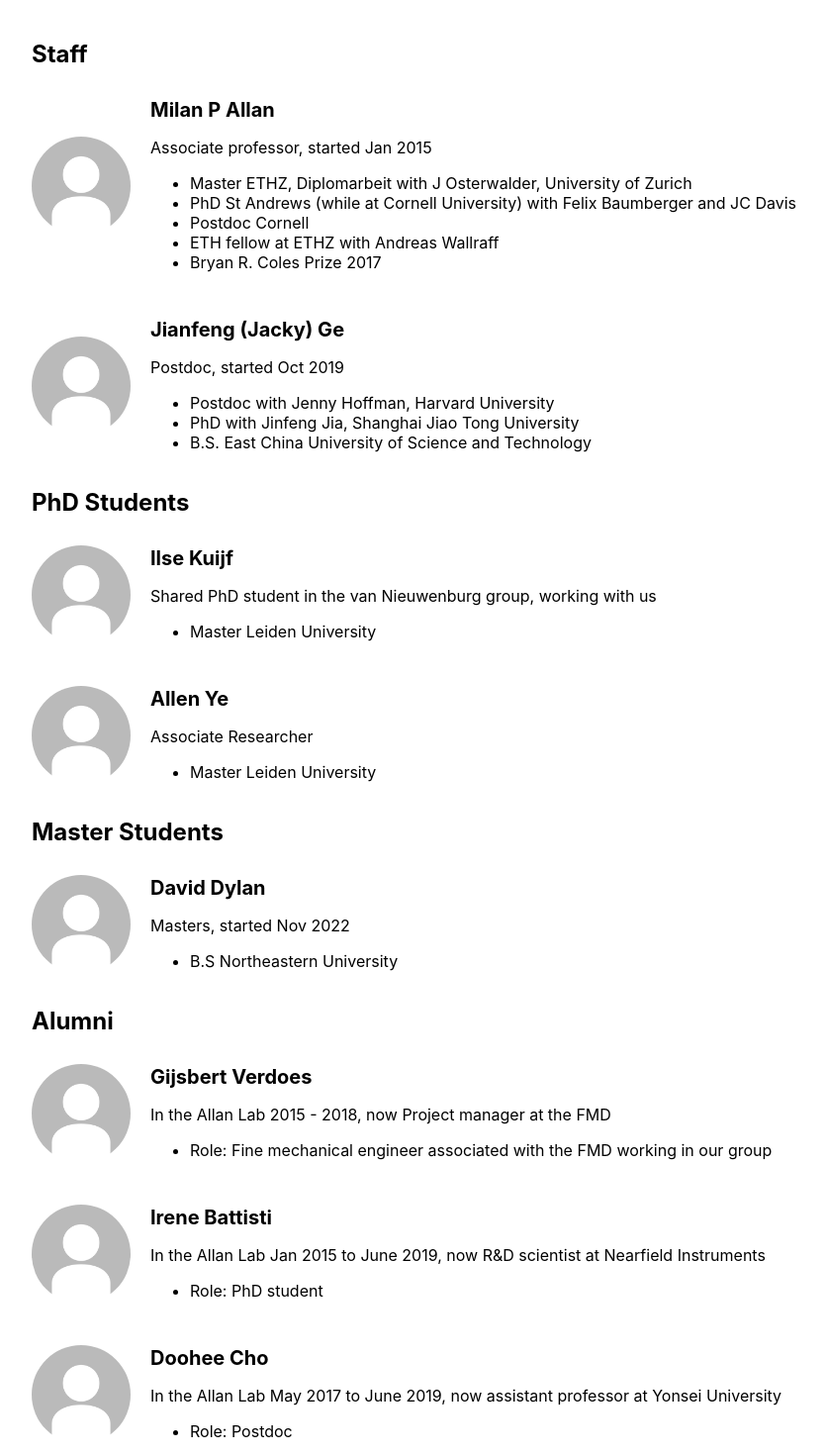
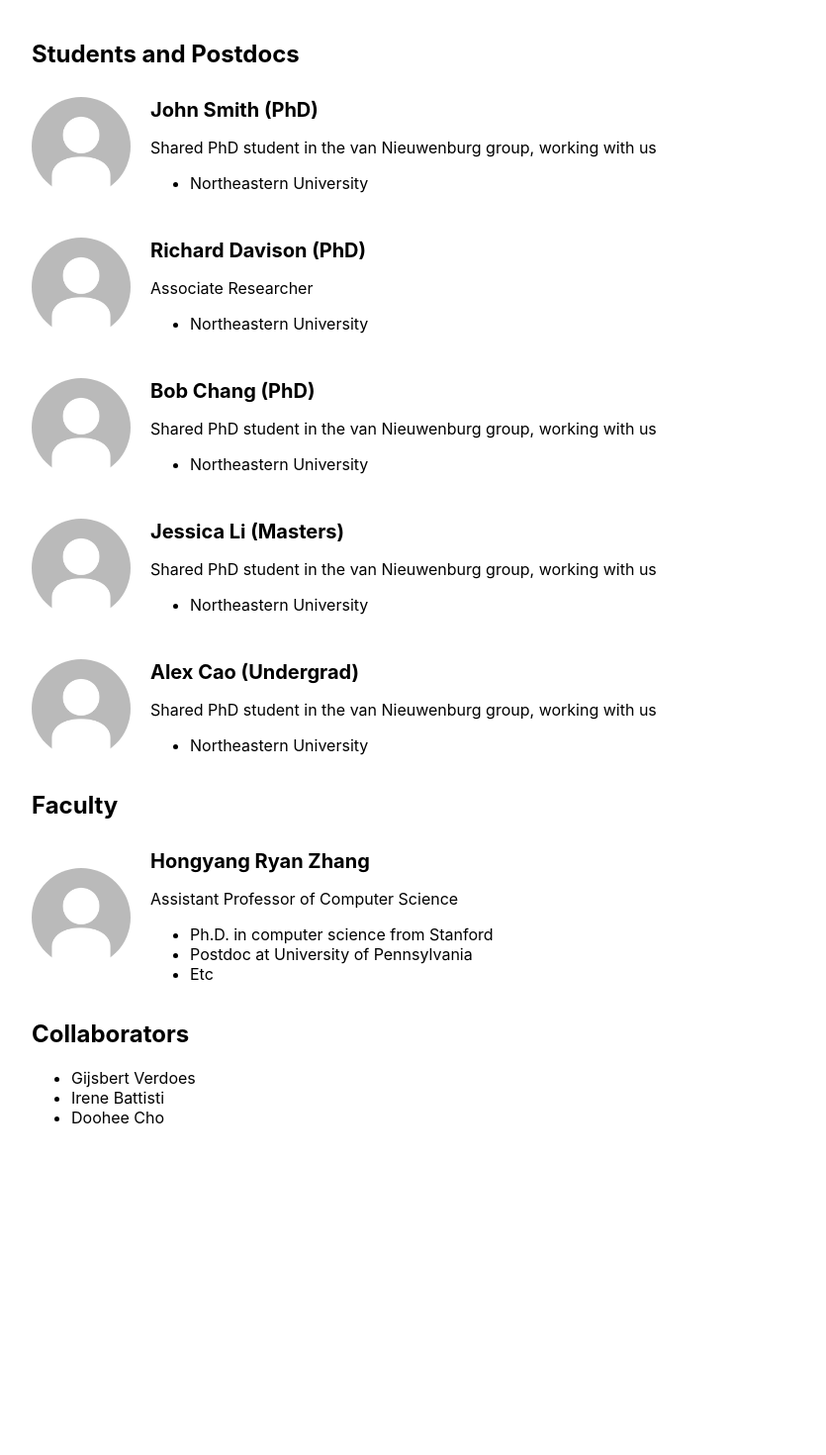
Before and after one commit to VirtuosoResearch/virtuosoresearch.github.io, a React (Create React App) app in the folder virtuoso_research/: page /group in a window 1280 px wide. Shown: the top 1470 px of the page at 99% size, without its empty margins (208-1043 px from the left). After the commit the page ends 1175 px from the top, so only its background shows below. Built offline with nearby package versions, Linux system fonts and the light colour scheme.

Commit message:
template done

```diff
--- a/virtuoso_research/src/Group.tsx
+++ b/virtuoso_research/src/Group.tsx
@@ -32,117 +32,78 @@ const Member: React.FC<{ name: string, position: string, details: string[], imag
 const Group: React.FC = () => {
     const defaultImageSrc = "default.jpg"; // Default image source
 
-    // Data for staff
-    const staffData = [
+    // Data for faculty
+    const facultyData = [
         {
-            name: "Milan P Allan",
-            position: "Associate professor, started Jan 2015",
+            name: "Hongyang Ryan Zhang",
+            position: "Assistant Professor of Computer Science",
             details: [
-                "Master ETHZ, Diplomarbeit with J Osterwalder, University of Zurich",
-                "PhD St Andrews (while at Cornell University) with Felix Baumberger and JC Davis",
-                "Postdoc Cornell",
-                "ETH fellow at ETHZ with Andreas Wallraff",
-                "Bryan R. Coles Prize 2017",
+                "Ph.D. in computer science from Stanford",
+                "Postdoc at University of Pennsylvania",
+                "Etc",
+            ],
+            imageSrc: defaultImageSrc, // Replace with actual image path
+        },
+    ];
+
+    // Data for PhD students and postdocs
+    const phdStudentsData = [
+        {
+            name: "John Smith (PhD)",
+            position: "Shared PhD student in the van Nieuwenburg group, working with us",
+            details: [
+                "Northeastern University",
             ],
             imageSrc: defaultImageSrc, // Replace with actual image path
         },
         {
-            name: "Jianfeng (Jacky) Ge",
-            position: "Postdoc, started Oct 2019",
+            name: "Richard Davison (PhD)",
+            position: "Associate Researcher",
             details: [
-                "Postdoc with Jenny Hoffman, Harvard University",
-                "PhD with Jinfeng Jia, Shanghai Jiao Tong University",
-                "B.S. East China University of Science and Technology",
-            ],
-            imageSrc: defaultImageSrc, // Replace with actual image path
-        },
-        // Add more staff members as needed
-    ];
-
-    // Data for PhD students
-    const phdStudentsData = [
-        {
-            name: "Ilse Kuijf",
-            position: "Shared PhD student in the van Nieuwenburg group, working with us",
-            details: [
-                "Master Leiden University",
+                "Northeastern University",
             ],
             imageSrc: defaultImageSrc, // Replace with actual image path
         },
         {
-            name: "Allen Ye",
-            position: "Associate Researcher",
+            name: "Bob Chang (PhD)",
+            position: "Shared PhD student in the van Nieuwenburg group, working with us",
             details: [
-                "Master Leiden University",
-            ],
-            imageSrc: defaultImageSrc, // Replace with actual image path
-        },
-        // Add more PhD students as needed
-    ];
-
-    // Data for master students
-    const masterStudentsData = [
-        {
-            name: "David Dylan",
-            position: "Masters, started Nov 2022",
-            details: [
-                "B.S Northeastern University",
-            ],
-            imageSrc: defaultImageSrc, // Replace with actual image path
-        },
-        // Add more master students as needed
-    ];
-
-    // Data for alumni
-    const alumniData = [
-        {
-            name: "Gijsbert Verdoes",
-            position: "In the Allan Lab 2015 - 2018, now Project manager at the FMD",
-            details: [
-                "Role: Fine mechanical engineer associated with the FMD working in our group",
+                "Northeastern University",
             ],
             imageSrc: defaultImageSrc, // Replace with actual image path
         },
         {
-            name: "Irene Battisti",
-            position: "In the Allan Lab Jan 2015 to June 2019, now R&D scientist at Nearfield Instruments",
+            name: "Jessica Li (Masters)",
+            position: "Shared PhD student in the van Nieuwenburg group, working with us",
             details: [
-                "Role: PhD student",
+                "Northeastern University",
             ],
             imageSrc: defaultImageSrc, // Replace with actual image path
         },
         {
-            name: "Doohee Cho",
-            position: "In the Allan Lab May 2017 to June 2019, now assistant professor at Yonsei University",
+            name: "Alex Cao (Undergrad)",
+            position: "Shared PhD student in the van Nieuwenburg group, working with us",
             details: [
-                "Role: Postdoc",
+                "Northeastern University",
             ],
             imageSrc: defaultImageSrc, // Replace with actual image path
         },
-        // Add more alumni as needed
+    ];
+
+    // Collaborators data
+    const collaboratorsData = [
+        "Gijsbert Verdoes",
+        "Irene Battisti",
+        "Doohee Cho",
+        // Add more collaborators as needed
     ];
 
     return (
         <div className="group-container">
-            {/* Staff section */}
+
+            {/* Students and Postdocs section */}
             <section className="group-section">
-                <h2>Staff</h2>
-                <div className="members">
-                    {staffData.map((person, index) => (
-                        <Member
-                            key={index}
-                            name={person.name}
-                            position={person.position}
-                            details={person.details}
-                            imageSrc={person.imageSrc}
-                        />
-                    ))}
-                </div>
-            </section>
-
-            {/* PhD Students section */}
-            <section className="group-section">
-                <h2>PhD Students</h2>
+                <h2>Students and Postdocs</h2>
                 <div className="members">
                     {phdStudentsData.map((person, index) => (
                         <Member
@@ -156,11 +117,11 @@ const Group: React.FC = () => {
                 </div>
             </section>
 
-            {/* Master Students section */}
+            {/* Faculty section */}
             <section className="group-section">
-                <h2>Master Students</h2>
+                <h2>Faculty</h2>
                 <div className="members">
-                    {masterStudentsData.map((person, index) => (
+                    {facultyData.map((person, index) => (
                         <Member
                             key={index}
                             name={person.name}
@@ -172,19 +133,15 @@ const Group: React.FC = () => {
                 </div>
             </section>
 
-            {/* Alumni section */}
+            {/* Collaborators section */}
             <section className="group-section">
-                <h2>Alumni</h2>
+                <h2>Collaborators</h2>
                 <div className="members">
-                    {alumniData.map((person, index) => (
-                        <Member
-                            key={index}
-                            name={person.name}
-                            position={person.position}
-                            details={person.details}
-                            imageSrc={person.imageSrc}
-                        />
-                    ))}
+                    <ul>
+                        {collaboratorsData.map((collaborator, index) => (
+                            <li key={index}>{collaborator}</li>
+                        ))}
+                    </ul>
                 </div>
             </section>
         </div>
```
